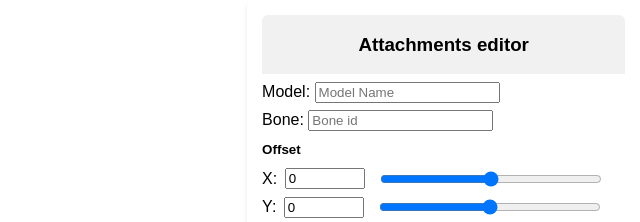
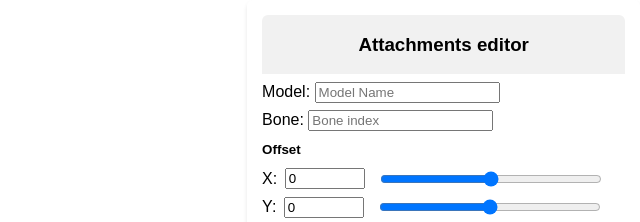
Before and after one commit to Swayze45/altv-attachments-editor, a plain HTML site: page client/index.html in a window 1280 px wide. Shown: the top 222 px of the page, 640-1280 px from the left. Drawn offline with Linux system fonts and the light colour scheme.

Commit message:
Update index.html

```diff
--- a/client/index.html
+++ b/client/index.html
@@ -119,7 +119,7 @@
 
           <div>
               <label>Bone:</label>
-              <input type="text" id="boneInput" placeholder="Bone id">
+              <input type="text" id="boneInput" placeholder="Bone index">
           </div>
         </div>
 
```
